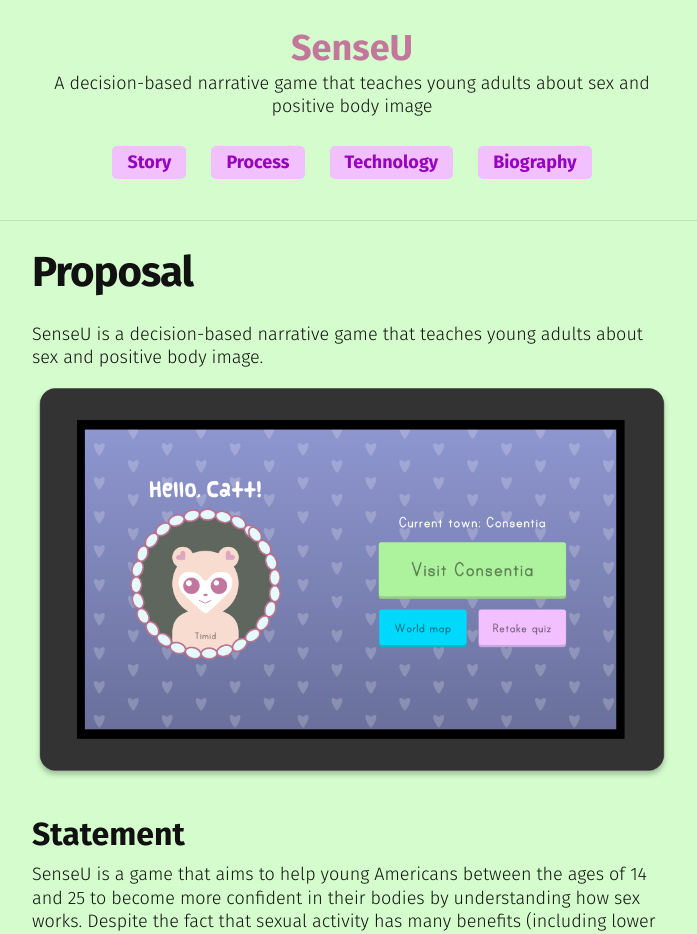
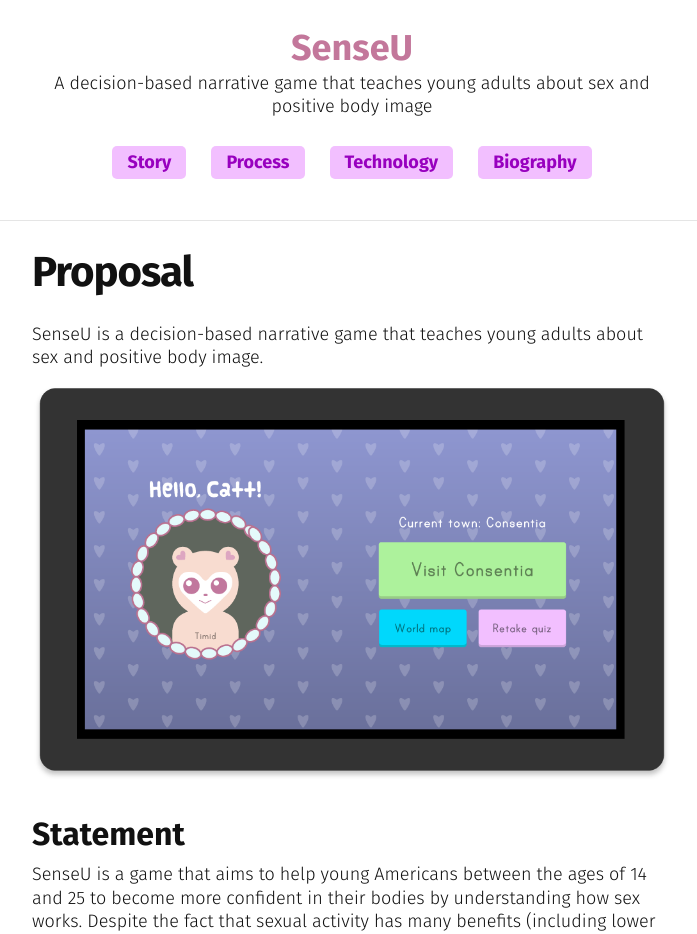
Before and after one commit to cattsmall/thesis-website, a Jekyll site: the page built from proposal.md, in a window 1280 px wide. Shown: the top 934 px of the page, without its empty margins (288-985 px from the left). Built offline with Jekyll 4.4.1, drawn with Linux system fonts in a browser that asks for light colours.

Commit message:
Update main.scss

```diff
--- a/css/main.scss
+++ b/css/main.scss
@@ -13,7 +13,7 @@
 $spacing-unit:     30px;
 
 $text-color:       #111;
-$background-color: #d5fccd;
+$background-color: #ffffff;
 $brand-color:      #c3779b;
 $secondary-color:  #f2bfff;
 
```
